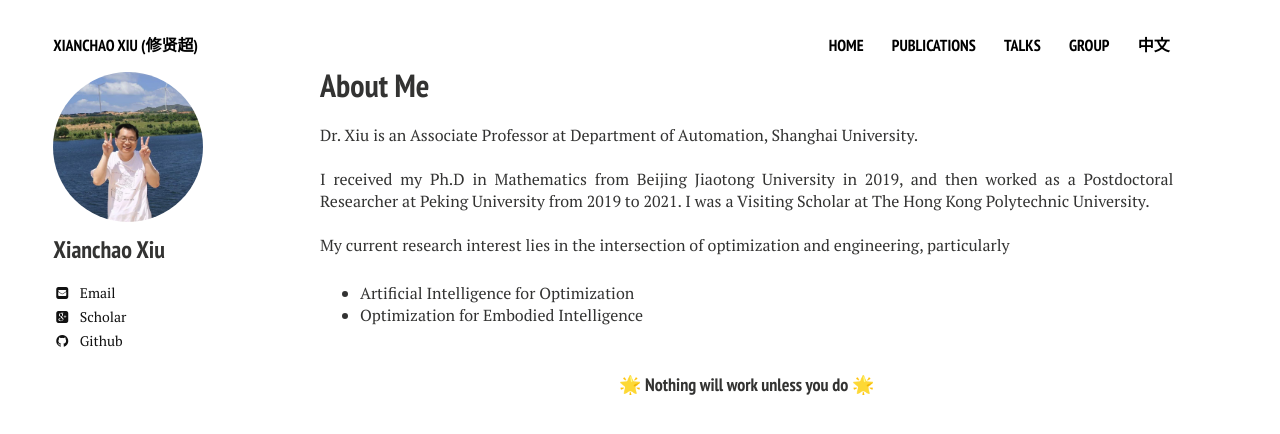
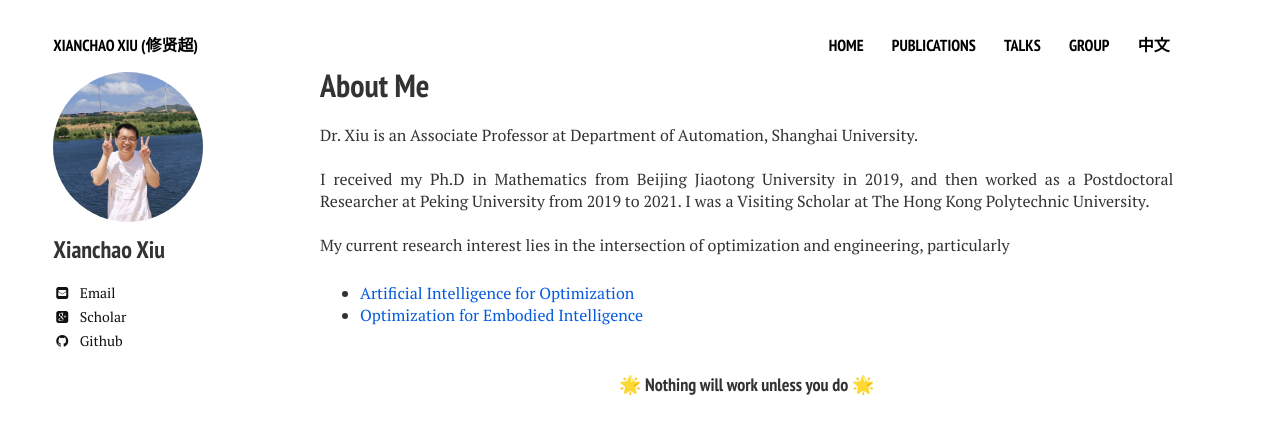
Before and after one commit to xianchaoxiu/xianchaoxiu.github.io, a Jekyll site: the page built from index.md, in a window 1280 px wide. Shown: the top 434 px of the page. Built offline with Jekyll 4.4.1, drawn with Linux system fonts in a browser that asks for light colours; nearby versions of some CDN libraries.

Commit message:
Update home2.html

```diff
--- a/_layouts/home2.html
+++ b/_layouts/home2.html
@@ -35,9 +35,10 @@
 
         My current research interest lies in the intersection of optimization and engineering, particularly
    <ul>
-      <li> Artificial Intelligence for Optimization  </li>
-      <li> Optimization for Embodied Intelligence </li> <br>
+      <li> <a href="https://xianchaoxiu.github.io/chinese/research/OPT/" class="textlink" target="_blank"> Artificial Intelligence for Optimization </a>  </li>
+      <li> <a href="https://xianchaoxiu.github.io/chinese/research/EAI/" class="textlink" target="_blank"> Optimization for Embodied Intelligence </a> </li> <br>
    </ul>
+
 
 
 
```
